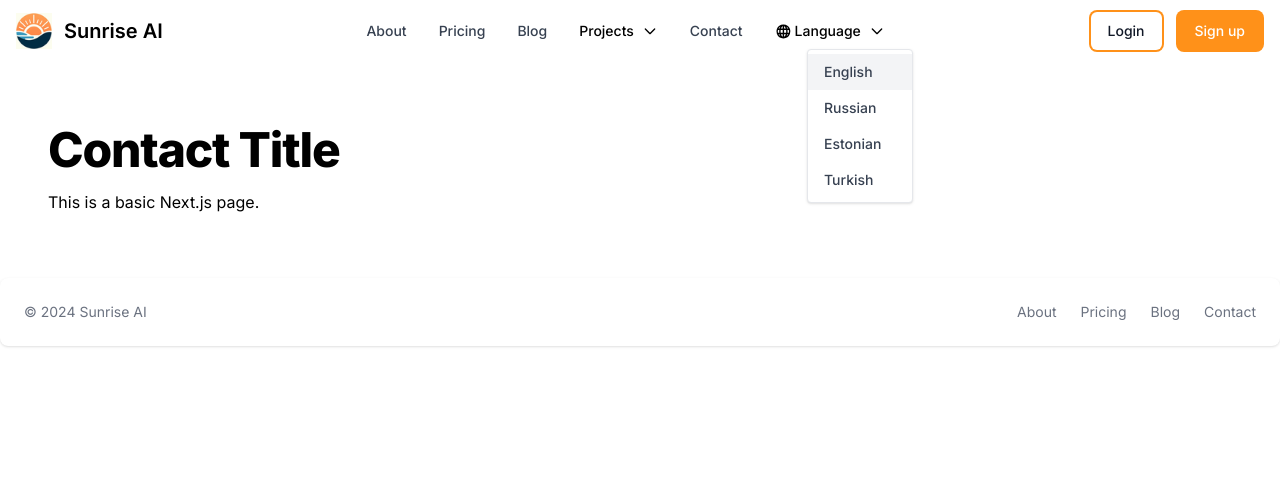
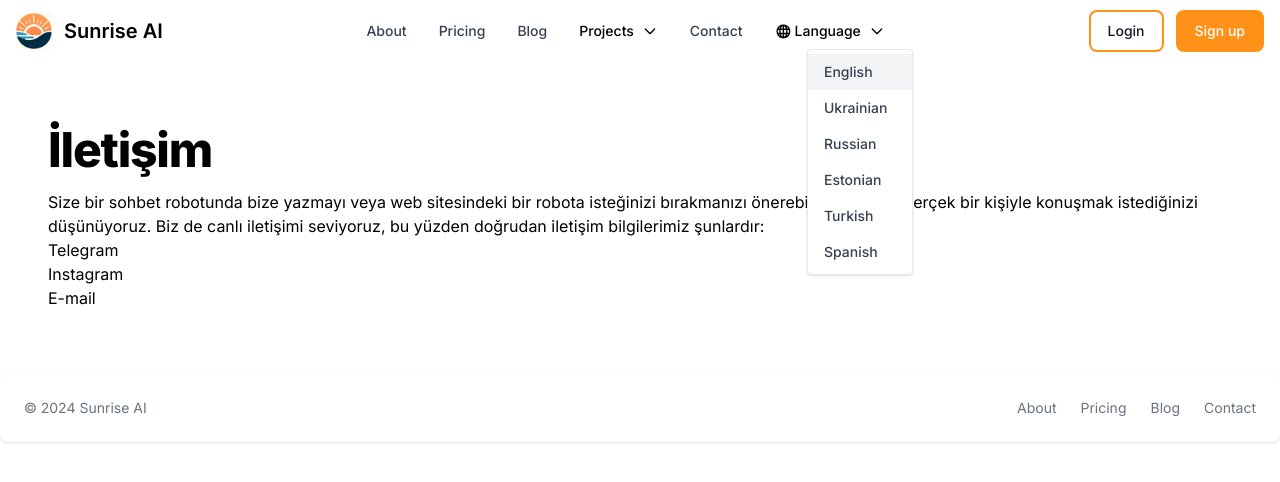
Before and after one commit to alesav/sunaiee, a Next.js app: page /en/contact in a window 1280 px wide. Both pictures are taken after a click on the button "Language". Shown: the top 482 px of the page. Built offline with nearby package versions, Linux system fonts and the light colour scheme.

Commit message:
Added Contact content

```diff
--- a/app/[locale]/Navbar.js
+++ b/app/[locale]/Navbar.js
@@ -93,6 +93,11 @@ function Navbar() {
             </Link>
           </Dropdown.Item>
           <Dropdown.Item>
+            <Link locale="uk" href="/">
+              {t("Ukrainian")}
+            </Link>
+          </Dropdown.Item>
+          <Dropdown.Item>
             <Link locale="ru" href="/">
               {t("Russian")}
             </Link>
@@ -107,6 +112,11 @@ function Navbar() {
               {t("Turkish")}
             </Link>
           </Dropdown.Item>
+          <Dropdown.Item>
+            <Link locale="es" href="/">
+              {t("Spanish")}
+            </Link>
+          </Dropdown.Item>
         </Dropdown>
       </FlowbiteNavbar.Collapse>
     </FlowbiteNavbar>
--- a/app/[locale]/contact/contact.js
+++ b/app/[locale]/contact/contact.js
@@ -3,6 +3,7 @@ import Navbar from "../Navbar";
 import Footer from "../Footer";
 import React from "react";
 import { useTranslations } from "next-intl";
+import Link from "next/link";
 
 const Contact = () => {
   const t = useTranslations("Contact");
@@ -14,7 +15,18 @@ const Contact = () => {
           <h1 class="mb-4 text-4xl font-extrabold tracking-tight leading-none text-grey-900 md:text-4xl lg:text-5xl dark:text-white">
             {t("Title")}
           </h1>
-          <p>This is a basic Next.js page.</p>
+          <p>{t("First_text")}</p>
+          <p>
+            <Link href="https://t.me/Sunrise_ai_aleks">Telegram</Link>
+          </p>
+          <p>
+            <Link href="https://www.instagram.com/sunrise_ai_agency">
+              Instagram
+            </Link>
+          </p>
+          <p>
+            <Link href="mailto:aleksandr@sunai.ee">E-mail</Link>
+          </p>
         </div>
       </section>
       <Footer />
--- a/messages/en.json
+++ b/messages/en.json
@@ -95,8 +95,8 @@
 
     },
     "Contact":{
-      "metaTitle": "Sunrise AI - Contact",
-      "metaDescription": "Enhance your intuition with our online simulator!",
-      "Title":"Contact Title"
-    }
+      "metaTitle": "Sunrise AI - İletişim",
+      "metaDescription": "Bize yazın, doğrudan iletişim bilgilerimiz şunlardır",
+      "Title":"İletişim",
+      "First_text": "Size bir sohbet robotunda bize yazmayı veya web sitesindeki bir robota isteğinizi bırakmanızı önerebilirdik, ancak gerçek bir kişiyle konuşmak istediğinizi düşünüyoruz. Biz de canlı iletişimi seviyoruz, bu yüzden doğrudan iletişim bilgilerimiz şunlardır:" }
   }
--- a/messages/es.json
+++ b/messages/es.json
@@ -96,6 +96,8 @@
   "Contact":{
     "metaTitle": "Sunrise AI - Contacto",
     "metaDescription": "¡Mejora tu intuición con nuestro simulador en línea!",
-    "Title":"Título de Contacto"
+    "Title":"Contacto",
+    "First_text": "Podríamos ofrecerle escribirnos en un chatbot o dejar su solicitud a un robot en el sitio web, pero creemos que usted quiere hablar con una persona real. A nosotros también nos gusta la comunicación en vivo, así que aquí están nuestros contactos directos:"
+
   }
 }
--- a/messages/et.json
+++ b/messages/et.json
@@ -91,6 +91,7 @@
     "Contact":{
       "metaTitle": "Sunrise AI - Contact",
       "metaDescription": "Enhance your intuition with our online simulator!",
-      "Title":"Contact Title"
+      "Title":"Kontakt",
+      "First_text": "Me võiksime pakkuda teile võimalust kirjutada meile vestlusrobotile või jätta oma taotlus robotile veebisaidil, kuid me arvame, et soovite rääkida päris inimesega. Meile meeldib ka elav suhtlus, seega siin on meie otsekontaktid:"
     }
   }
--- a/messages/ru.json
+++ b/messages/ru.json
@@ -86,6 +86,7 @@
       "20_models": "Более 20 LLM моделей"
     },
     "Contact":{
-      "Title":"Контакт"
+      "Title":"Контакт",
+      "First_text": "Мы могли бы предложить Вам написать нам в чат-бот или оставить вашу заявку роботу на сайте, но мы думаем вы хотите поговорить с настоящим человеком. Мы тоже любим живое общение, поэтому вот наши прямые контакты:"
     }
   }
--- a/messages/uk.json
+++ b/messages/uk.json
@@ -85,6 +85,7 @@
        "20_models":"Більше 20 LLM моделей"
     },
     "Contact":{
-       "Title":"Контакт"
+       "Title":"Контакт",
+      "First_text": "Ми могли б запропонувати Вам написати нам у чат-бот або залишити вашу заявку роботу на сайті, але ми гадаємо, ви хочете поговорити зі справжньою людиною. Ми теж любимо живе спілкування, тому ось наші прямі контакти:"
     }
  }
```
